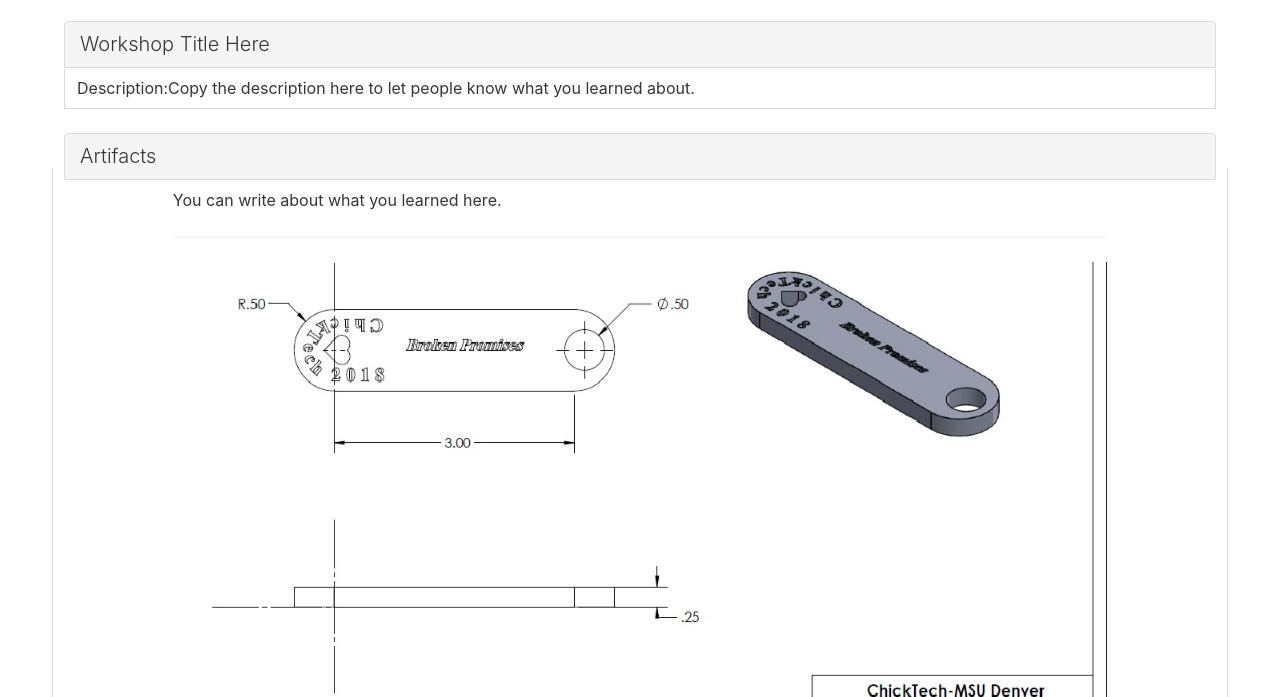
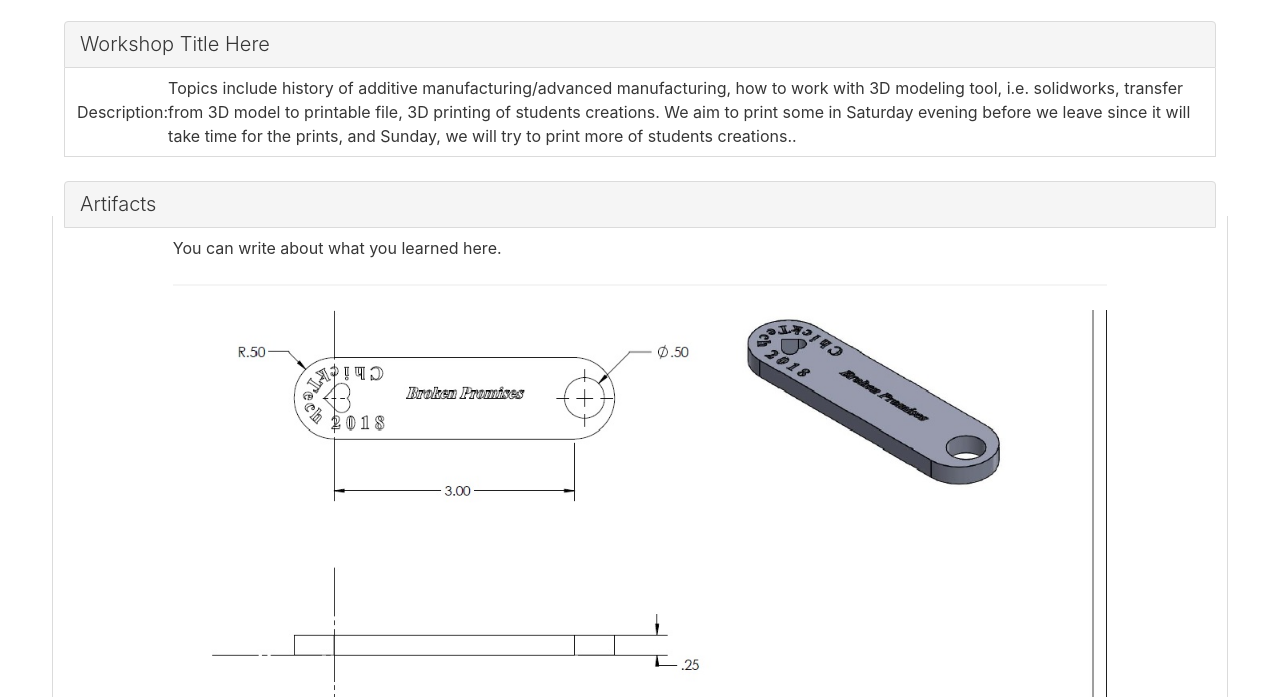
Before and after one commit to Gabbyruiz69/Gabbyruiz69.github.io, a plain HTML site: page chicktech-2018-2019/kickoff/index.html in a window 1280 px wide. Shown: the part 103-800 px from the top of the page. Drawn offline with nearby package versions, Linux system fonts and the light colour scheme; a script that the page names is missing.

Commit message:
Update index.html

```diff
--- a/chicktech-2018-2019/kickoff/index.html
+++ b/chicktech-2018-2019/kickoff/index.html
@@ -25,7 +25,10 @@
             <h1 class="panel-heading">Workshop Title Here</h1>
             <div class="panel-block">
                 <h3>Description: </h3>
-                <p>Copy the description here to let people know what you learned about.</p>
+                <p>Topics include history of additive manufacturing/advanced manufacturing, how to work with 3D modeling tool, i.e.
+                  solidworks, transfer from 3D model to printable file, 3D printing of students creations. We aim to print some in
+                  Saturday evening before we leave since it will take time for the prints, and Sunday, we will try to print more of
+                  students creations..</p>
             </div>
         </section>
         <section class="panel">
```
